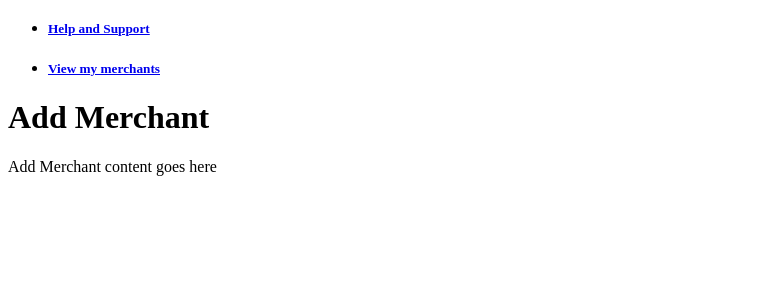
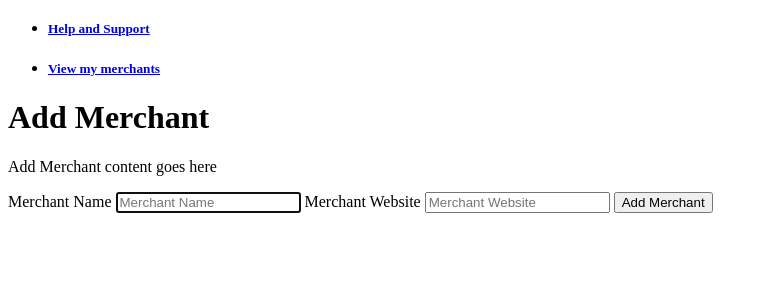
Before and after one commit to stmccoy/spending_app_full_stack_flask_project-, a Flask app: page /add_favourite_merchant in a window 1280 px wide. Shown: the part 182-482 px from the top of the page, without its empty margins (0-768 px from the left). Run offline with Flask 2, Linux system fonts and the light colour scheme.

Commit message:
added form to merchants page of website

```diff
--- a/controllers/merchant_controller.py
+++ b/controllers/merchant_controller.py
@@ -1,13 +1,25 @@
 from app import app
-from flask import render_template, request
+from flask import render_template, request, redirect, url_for
 from flask import Blueprint
+from session import session
+from models.extras import Merchant
+import repositories.merchant_repository as merchant_repository
 
 merchants_blueprint = Blueprint('merchants', __name__)
 
 @merchants_blueprint.route('/merchants')
 def merchants():
-    return render_template('merchants/merchants.html')
+    merchants = merchant_repository.select_all()
+    return render_template('merchants/merchants.html', merchants=merchants)
 
-@merchants_blueprint.route('/add_favourite_merchant')
+@merchants_blueprint.route('/add_favourite_merchant', methods=['GET', 'POST'])
 def add_merchant():
+    if request.method == 'POST':
+        merchant_name = request.form['merchant_name']
+        if 'merchant_website' in request.form:
+            merchant_website = request.form['merchant_website']
+        merchant = Merchant(merchant_name)
+        merchant.website = request.form['merchant_website']
+        merchant_repository.save(merchant)
+        return redirect(url_for('merchants.merchants'))
     return render_template('merchants/add_favourite_merchant.html')
--- /dev/null
+++ b/session.py
@@ -0,0 +1 @@
+session = 1
--- a/templates/merchants/add_favourite_merchant.html
+++ b/templates/merchants/add_favourite_merchant.html
@@ -4,5 +4,15 @@
 
 <h1>Add Merchant</h1>
 <p>Add Merchant content goes here</p>
+<form action="/add_favourite_merchant" method="post">
+    <div>
+        <label for="merchant-name">Merchant Name</label>
+        <input type="text" name="merchant_name" id="merchant-name" placeholder="Merchant Name" required autofocus>
+        <label for="merchant-website">Merchant Website</label>
+        <input type="text" name="merchant_website" id="merchant-website" placeholder="Merchant Website">
+        <button class="button" type="submit">Add Merchant</button>
+
+    </div>
+</form>
 
 {% endblock %}
```
Also changed, not shown: templates/merchants/merchants.html (+11 -1 lines).
